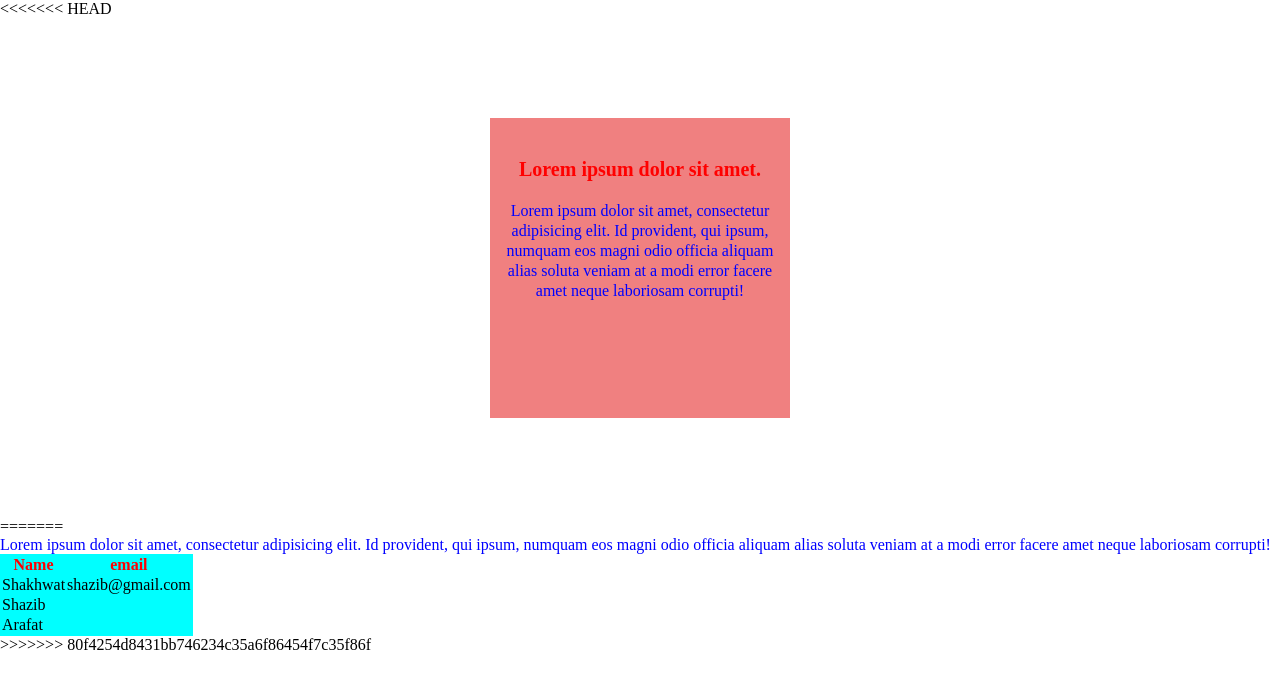
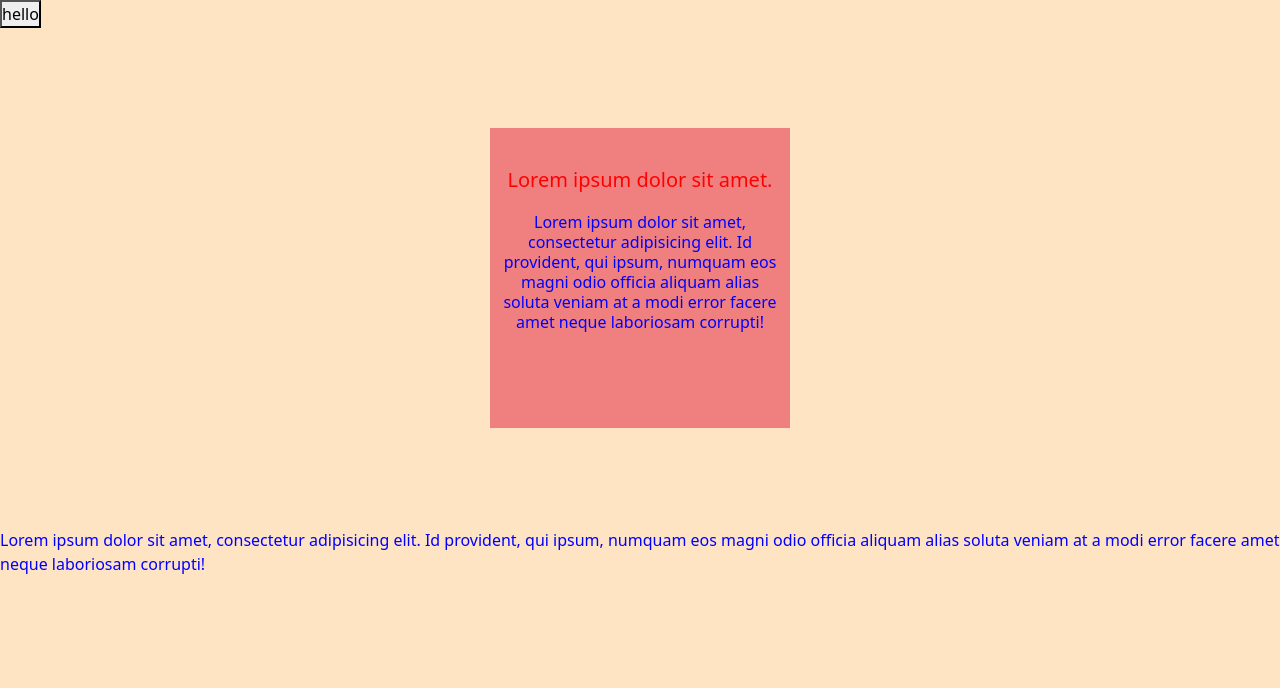
Before and after one commit to Jshakhwat/versionContronWithGithub, a plain HTML site: page index.html in a window 1280 px wide. Drawn offline with nearby package versions, Linux system fonts and the light colour scheme.

Commit message:
added new

```diff
--- a/index.html
+++ b/index.html
@@ -4,42 +4,34 @@
     <meta charset="UTF-8">
     <meta name="viewport" content="width=device-width, initial-scale=1.0">
     <title>Version control</title>
+    <link href="https://cdn.jsdelivr.net/npm/bootstrap@5.3.2/dist/css/bootstrap.min.css" rel="stylesheet" integrity="sha384-T3c6CoIi6uLrA9TneNEoa7RxnatzjcDSCmG1MXxSR1GAsXEV/Dwwykc2MPK8M2HN" crossorigin="anonymous">
+
     <link rel="stylesheet" href="/style.css">
+
 </head>
 <body>
-<<<<<<< HEAD
+    <nav><button type="button">hello</button></nav>
  <div class="content">
     <h1>Lorem ipsum dolor sit amet.</h1>
     <p class="text" style="color: blue;">
         Lorem ipsum dolor sit amet, consectetur adipisicing elit. Id provident, qui ipsum, numquam eos magni odio officia aliquam alias soluta veniam at a modi error facere amet neque laboriosam corrupti!
     </p>
  </div>
-=======
 
-<p style="color: blue;">
+
+ <p style="color: blue;">
     Lorem ipsum dolor sit amet, consectetur adipisicing elit. Id provident, qui ipsum, numquam eos magni odio officia aliquam alias soluta veniam at a modi error facere amet neque laboriosam corrupti!
 </p>
-<table style="background-color: aqua;">
-    <tr>
-        <th style="color: rgb(255, 0, 0);">Name</th>  <th style="color: rgb(255, 0, 0);">email</th>
-    </tr>
-
-    <tr>
-        <td>Shakhwat</td>   <td>shazib@gmail.com</td>
-    </tr>
-    <tr>
-        <td>Shazib</td>
-    </tr>
-
-    <tr>
-        <td>Arafat</td>
-
-    </tr>
 
 
 
 
-</table>
->>>>>>> 80f4254d8431bb746234c35a6f86454f7c35f86f
+
+
+
+
+
+<script src="https://cdn.jsdelivr.net/npm/bootstrap@5.3.2/dist/js/bootstrap.bundle.min.js" integrity="sha384-C6RzsynM9kWDrMNeT87bh95OGNyZPhcTNXj1NW7RuBCsyN/o0jlpcV8Qyq46cDfL" crossorigin="anonymous"></script>
+
 </body>
 </html>
--- a/style.css
+++ b/style.css
@@ -10,9 +10,17 @@
 .text{
     line-height: 20px;
 }
+
 .content h1{
     font-size: 20px;
     margin-bottom: 20px;
     margin-top: 30px;
     color: red;
 }
+body{
+    background-color: bisque;
+    background-image: url();
+
+
+
+}
```
